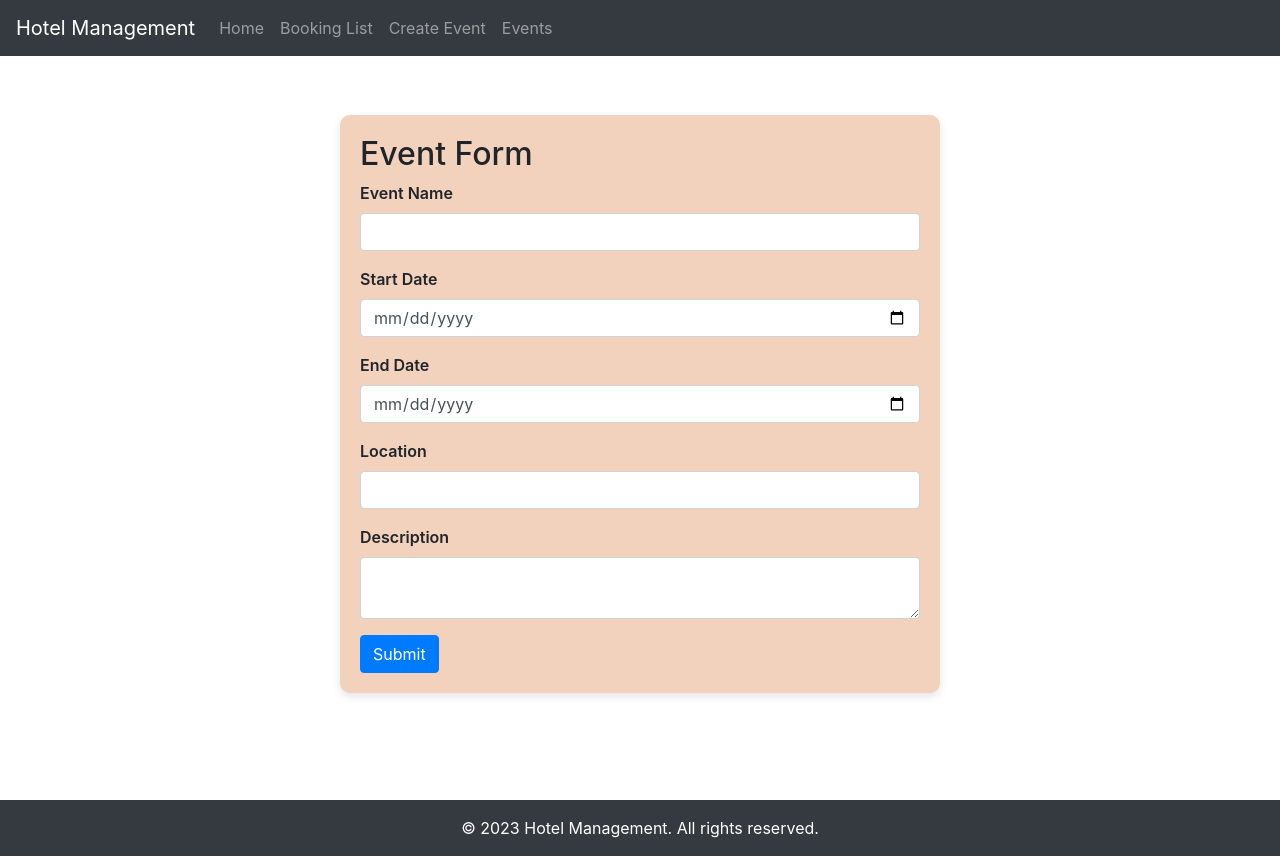
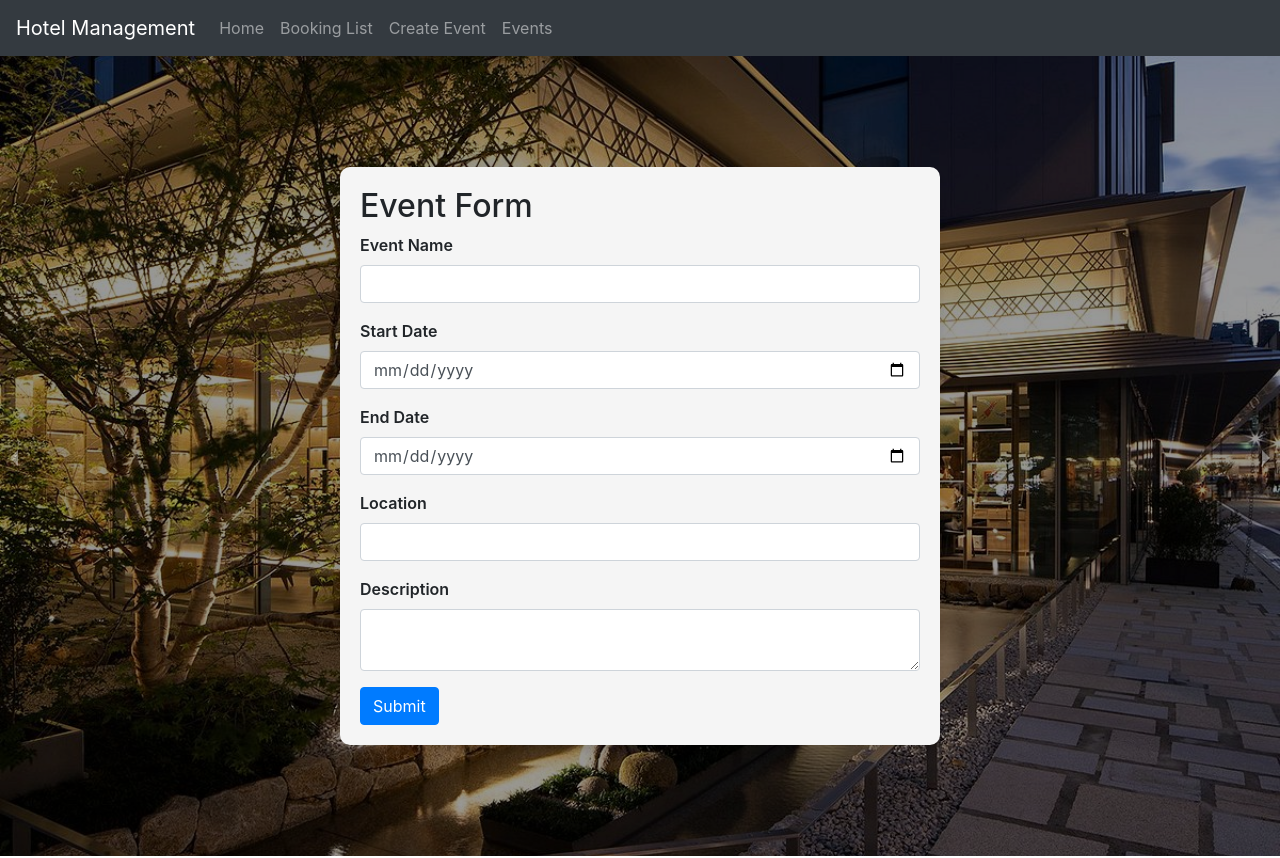
Before and after one commit to ChrisAlexRods/frontend-Hotel-Management, a React (Create React App) app: page /event-form in a window 1280 px wide. Shown: the top 858 px of the page. Built offline with nearby package versions, Linux system fonts and the light colour scheme.

Commit message:
Fixed events page

```diff
--- a/src/EventForm.js
+++ b/src/EventForm.js
@@ -1,5 +1,6 @@
 import { useState, useEffect } from 'react';
 import './EventFormStyles.css';
+import CarouselSection from './CarouselSection';
 
 const EventForm = (props) => {
   const { eventToEdit, setEventToEdit } = props;
@@ -61,7 +62,10 @@ const EventForm = (props) => {
   };
 
   return (
+    <>
       <main className="event-page-content">
+        <CarouselSection />
+        <div className="form-overlay">
           <div className="container">
             <div className="event-form-container">
               <h2>Event Form</h2>
@@ -131,7 +135,9 @@ const EventForm = (props) => {
               </form>
             </div>
           </div>
+        </div>
       </main>
+    </>
   );
 };
 
--- a/src/EventFormStyles.css
+++ b/src/EventFormStyles.css
@@ -14,17 +14,38 @@ body {
     max-width: 600px;
     margin: 0 auto;
     padding: 20px;
-    background-color: #F2D2BD;
+    background-color: #f5f5f5;
     box-shadow: 0 4px 8px rgba(0, 0, 0, 0.1);
     border-radius: 10px;
   }
 
   .event-page-content {
     flex: 1;
+    width: 100vw;
+    height: 100vh;
+    position: relative;
+  }
+
+  .form-overlay {
+    position: absolute;
+    z-index: 1;
     display: flex;
     justify-content: center;
     align-items: center;
-    padding: 50px 0;
+    top: 0;
+    left: 0;
+    right: 0;
+    bottom: 0;
+  }
+
+  .carousel-section {
+    position: absolute;
+    top: 0;
+    left: 0;
+    right: 0;
+    bottom: 0;
+    width: 100%;
+    height: 100%;
   }
 
   .form-group {
--- a/src/EventsPage.js
+++ b/src/EventsPage.js
@@ -1,9 +1,12 @@
 import * as React from 'react';
 import { useEffect, useState } from 'react';
 import './EventsPageStyles.css';
+import EventForm from './EventForm';
+import CarouselSection from './CarouselSection';
 
 const EventsPage = () => {
   const [events, setEvents] = useState([]);
+  const [eventToEdit, setEventToEdit] = useState(null);
 
   useEffect(() => {
     fetchEvents();
@@ -22,9 +25,34 @@ const EventsPage = () => {
     }
   };
 
+  const deleteEvent = async id => {
+    try {
+      const response = await fetch(`/api/events/${id}/`, {
+        method: 'DELETE',
+      });
+      if (!response.ok) {
+        throw new Error('Failed to delete event');
+      }
+      setEvents(events.filter(event => event.id !== id));
+    } catch (error) {
+      console.error(error);
+    }
+  };
+
+  const refreshEvents = () => {
+    fetchEvents();
+  };
+
   return (
       <div className="events-page-content">
         <h1>Meetings and Events Page</h1>
+        {eventToEdit && (
+          <EventForm
+            eventToEdit={eventToEdit}
+            setEventToEdit={setEventToEdit}
+            onRefreshEvents={refreshEvents}
+          />
+        )}
         {events.length === 0 ? (
           <p>No events found.</p>
         ) : (
@@ -36,12 +64,15 @@ const EventsPage = () => {
                 <p>End Date: {event.end_date}</p>
                 <p>Location: {event.location}</p>
                 <p>Description: {event.description}</p>
+                <button onClick={() => setEventToEdit(event)}>Edit</button>
+                <button onClick={() => deleteEvent(event.id)}>Delete</button>
               </li>
             ))}
           </ul>
         )}
       </div>
   );
+
 };
 
 export default EventsPage;
```
Lines whose indentation alone changed are shown as unchanged.
